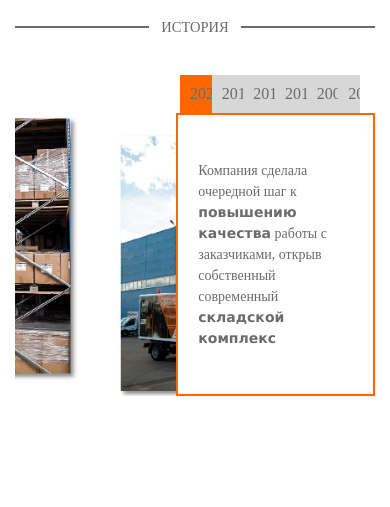
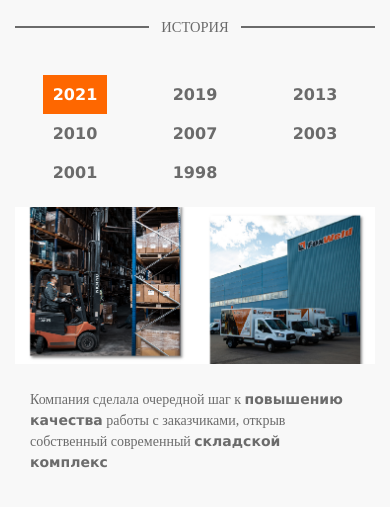
Before and after one commit to Dron245/FoxWeld_O_nas, a website built with webpack: page src/index.html in a window 390 px wide. Shown: the part 1539-2046 px from the top of the page. Before the commit the page ends 1935 px from the top, so only its background shows below. Built offline with nearby package versions, Linux system fonts and the light colour scheme; files whose address does not match are found by name.

Commit message:
0706-2046

```diff
--- a/src/js/files/sliders.js
+++ b/src/js/files/sliders.js
@@ -7,7 +7,7 @@
 // Подключаем слайдер Swiper из node_modules
 // При необходимости подключаем дополнительные модули слайдера, указывая их в {} через запятую
 // Пример: { Navigation, Autoplay }
-import Swiper, { Navigation, Thumbs, EffectFade } from 'swiper';
+import Swiper, { Navigation, Thumbs, EffectFade, Grid } from 'swiper';
 /*
 Основниые модули слайдера:
 Navigation, Pagination, Autoplay,
@@ -118,7 +118,7 @@ function initSliders() {
 		const thumbsHistory = new Swiper('.thumbs-history', { // Указываем скласс нужного слайдера
 			// Подключаем модули слайдера
 			// для конкретного случая
-			modules: [Navigation, Thumbs],
+			modules: [Navigation, Thumbs, Grid, EffectFade],
 			observer: true,
 			observeParents: true,
 			slidesPerView: 6,
@@ -128,18 +128,18 @@ function initSliders() {
 
 			//touchRatio: 0,
 			//simulateTouch: false,
-			loop: true,
+			//loop: true,
 			//preloadImages: false,
 			//lazy: true,
 
-			/*
+
 			// Эффекты
-			effect: 'fade',
+			//effect: 'fade',
 			autoplay: {
 				delay: 3000,
 				disableOnInteraction: false,
 			},
-			*/
+
 
 			// Пагинация
 			/*
@@ -165,17 +165,21 @@ function initSliders() {
 
 			// Брейкпоинты
 
-			/*breakpoints: {
+			breakpoints: {
 				320: {
 					slidesPerView: 3,
+					spaceBetween: 0,
+					autoHeight: false,
+					grid: {
+						//rows:3,
+						column:2
+					},
+				},
+				768: {
+					slidesPerView: 6,
 					spaceBetween: 10,
-					autoHeight: true,
 				},
-				778: {
-					slidesPerView: 5,
-					spaceBetween: 30,
-				},
-			},*/
+			},
 
 			// События
 			on: {
@@ -192,19 +196,19 @@ function initSliders() {
 			},
 			observeParents: true,
 			slidesPerView: 1,
-			spaceBetween: 10,
+			//spaceBetween: 10,
 			autoHeight: true,
 			speed: 800,
 
 			//touchRatio: 0,
 			//simulateTouch: false,
-			loop: true,
+			//loop: true,
 			//preloadImages: false,
 			//lazy: true,
 
 
 			// Эффекты
-			effect: 'fade',
+			//effect: 'fade',
 			autoplay: {
 				//delay: 3000,
 				//disableOnInteraction: false,
--- a/src/scss/home.scss
+++ b/src/scss/home.scss
@@ -218,8 +218,10 @@
 .page {
 
 	&__history {
-		@include adaptiveValue("margin-top", 40, 20,1280,320,1);
+		@include adaptiveValue("padding-top", 40, 20,1280,320,1);
+		@include adaptiveValue("padding-bottom", 30, 25,1280,320,1);
 		position: relative;
+		background-color: rgb(248,248,248);
 	}
 }
 .history {
@@ -248,6 +250,10 @@
 		width: 50%;
   		margin-left: auto;
 		margin-right: 15px;
+		@media (max-width:$mobile){
+			 width: 100%;
+			 height: 117px;
+		}
 	}
 
 	&__navigation {
@@ -282,18 +288,30 @@
 	}
 
 	&__swiper {
+		@media (max-width:$mobile){
+			 //flex-wrap: wrap;
+		}
 	}
 
 	&__slide {
 		display:flex;
+		@media (max-width:$mobile){
+			 flex-direction: column;
+			 margin-top: 15px;
+			}
 	}
 
 	&__img {
 		flex: 0 0 percent(560,1250);
 		padding-bottom: percent(255,1250);
+		@media (max-width:$mobile){
+			 width: 100%;
+			 padding-bottom: percent(140,320);
+		}
 	}
 
 	&__content {
+		flex: 1;
 		p {
 			display: block;
 			border: 2px solid $mainorange;
@@ -306,24 +324,42 @@
 			span {
 				font-weight: 600;
 			}
+			@media (max-width:$mobile){
+				 border: none;
+				 padding: 25px 15px;
+			}
 		}
 	}
 }
 .thumbs-history {
 
 	&__swiper {
+		@media (max-width:$mobile){
+			 //display: grid !important;
+			 flex-wrap: wrap;
+		}
 	}
 
 	&__slide {
+		@media (max-width:$mobile){
+			 height: 32px;
+			 display: flex;
+			 justify-content: center;
+		}
 	}
 
 	&__btn {
 		font-size: rem(16);
+		font-weight: 600;
 		padding: 10px 10px;
 		background-color: rgb(215,215,215);
 		transition: background-color 0.5s;
+		@media (max-width:$mobile){
+			 background-color: initial;
+		}
 		.swiper-slide-thumb-active & {
 			background-color: $mainorange;
+			color: white;
 		}
 	}
 }
--- a/src/scss/libs/swiper.scss
+++ b/src/scss/libs/swiper.scss
@@ -56,7 +56,13 @@
 	height: 100%;
 	position: relative;
 	transition-property: transform;
+	@media (max-width:768px){
+		 &.thumbs-history__slide {
+			height: 39px;
+		 }
+	}
 }
+
 .swiper-slide-invisible-blank {
 	visibility: hidden;
 }
```
